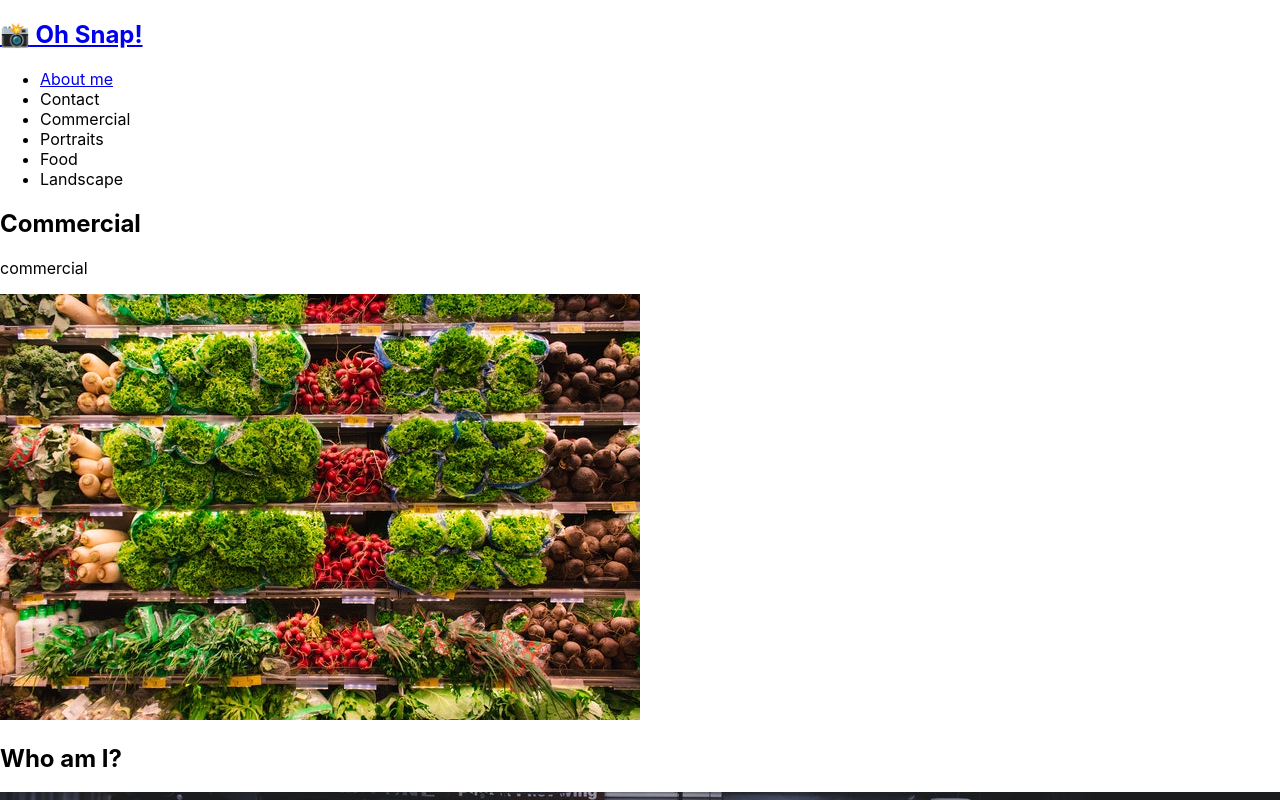
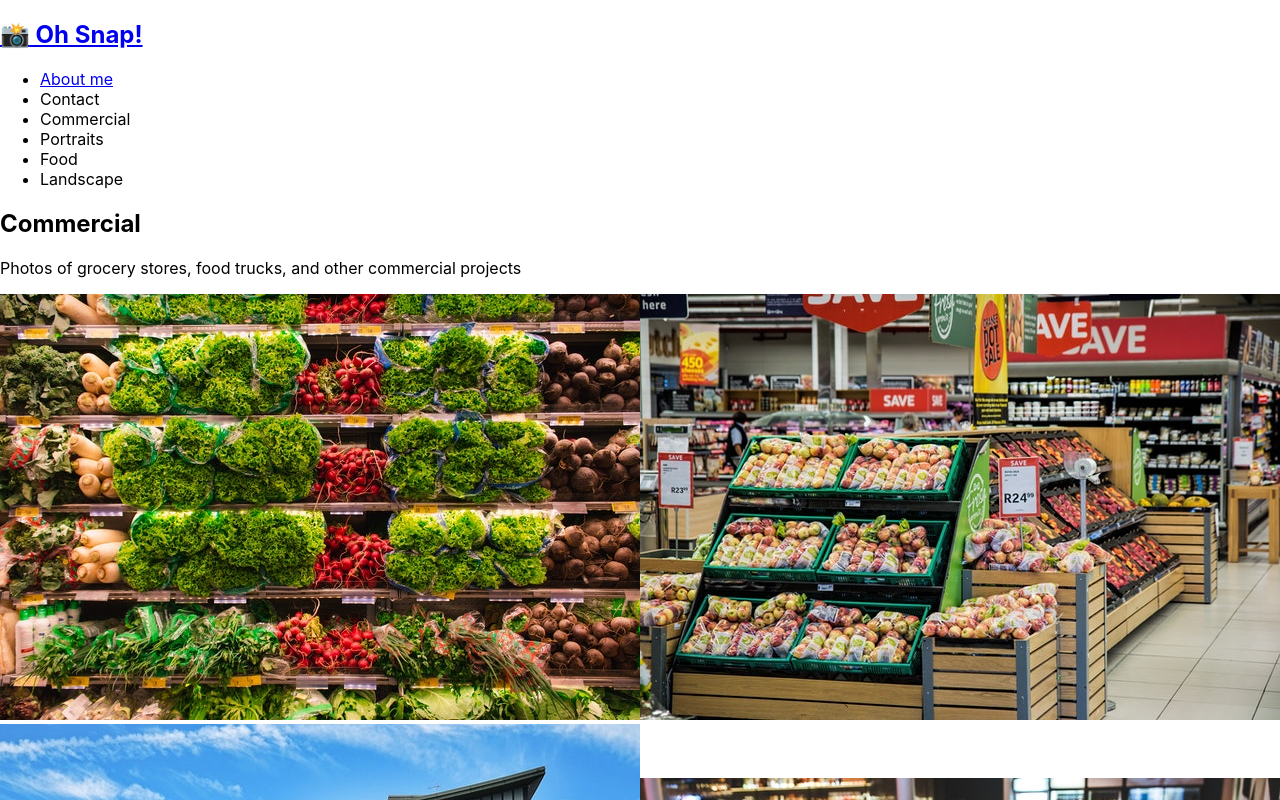
Before and after one commit to JunyaQ/photoGallery, a React (Create React App) app in the folder photo-port/: page / in a window 1280 px wide. Shown: the top 800 px of the page. Built offline with nearby package versions, Linux system fonts and the light colour scheme.

Commit message:
add photos

```diff
--- a/photo-port/src/App.js
+++ b/photo-port/src/App.js
@@ -1,15 +1,30 @@
-import React from 'react';
+import React, { useState } from 'react';
 import Nav from './components/Nav';
 import About from './components/About';
-import Gallery from "./components/Gallery";
+import Gallery from './components/Gallery';
 
 function App() {
+  const [categories] = useState([
+    {
+      name: 'commercial',
+      description: 'Photos of grocery stores, food trucks, and other commercial projects',
+    },
+    { name: 'portraits', description: 'Portraits of people in my life' },
+    { name: 'food', description: 'Delicious delicacies' },
+    { name: 'landscape', description: 'Fields, farmhouses, waterfalls, and the beauty of nature' },
+  ]);
+
+  const [currentCategory, setCurrentCategory] = useState(categories[0]);
 
   return (
     <div>
-      <Nav></Nav>
+      <Nav
+        categories={categories}
+        setCurrentCategory={setCurrentCategory}
+        currentCategory={currentCategory}
+      ></Nav>
       <main>
-        <Gallery></Gallery>
+        <Gallery currentCategory={currentCategory}></Gallery>
         <About></About>
       </main>
     </div>
--- a/photo-port/src/components/Gallery/index.jsx
+++ b/photo-port/src/components/Gallery/index.jsx
@@ -1,24 +1,14 @@
-import React from "react";
+import React from 'react';
+import PhotoList from '../PhotoList';
 import { capitalizeFirstLetter } from '../../utils/helpers';
-import photo from "../../assets/small/commercial/0.jpg";
 
 function Gallery(props) {
-  const currentCategory = {
-    name: "commercial",
-    description:
-      "Photos of grocery stores, food trucks, and other commercial projects",
-  };
+  const { currentCategory } = props;
   return (
     <section>
-      <h1>{capitalizeFirstLetter(currentCategory.name)}</h1>
-      <p>{currentCategory.name}</p>
-      <div className="flex-row">
-          <img
-            src={photo}
-            alt="Commercial Example"
-            className="img-thumbnail mx-1"
-          />
-      </div>
+      <h1 data-testid="h1tag">{capitalizeFirstLetter(currentCategory.name)}</h1>
+      <p>{currentCategory.description}</p>
+      <PhotoList category={currentCategory.name} />
     </section>
   );
 }
--- a/photo-port/src/components/Nav/index.jsx
+++ b/photo-port/src/components/Nav/index.jsx
@@ -1,14 +1,13 @@
 import React from "react";
 import { capitalizeFirstLetter } from "../../utils/helpers";
 
-function Nav() {
+function Nav(props) {
+  const {
+    categories = [],
+    setCurrentCategory,
+    currentCategory,
+  } = props;
 
-  const  categories = [
-    { name: 'Commercial', description: 'Photos of grocery stores, food trucks, and other commercial projects' },
-    { name: 'Portraits', description: 'Portraits of people in my life' },
-    { name: 'Food', description: 'Delicious delicacies' },
-    { name: 'Landscape', description: 'Fields, farmhouses, waterfalls, and the beauty of nature' }
-  ];
 
   const handleClick = (item) => {
     console.log(item);
@@ -25,7 +24,7 @@
       <nav>
         <ul className="flex-row">
           <li className="mx-2">
-            <a data-testid="about" href="#about" onClick={() => handleClick("About")}>
+            <a data-testid="about" href="#about">
               About me
             </a>
           </li>
@@ -34,15 +33,22 @@
               Contact
             </span>
           </li>
-          {
-            categories.map((category) => (
-              <li className="mx-1" key={category.name} >
-                <span onClick={() => { handleClick(category.name); }}>
-                 {capitalizeFirstLetter(category.name)}
-                </span>
-              </li>
-            ))
-          }
+          {categories.map((category) => (
+            <li
+              className={`mx-1 ${
+                currentCategory.name === category.name
+                }`}
+              key={category.name}
+            >
+              <span
+                onClick={() => {
+                  setCurrentCategory(category);
+                }}
+              >
+                {capitalizeFirstLetter(category.name)}
+              </span>
+            </li>
+          ))}
         </ul>
       </nav>
     </header>
--- /dev/null
+++ b/photo-port/src/components/PhotoList/index.jsx
@@ -0,0 +1,139 @@
+import React, { useState } from 'react';
+
+const PhotoList = ({ category }) => {
+  const [photos] = useState([
+    {
+      name: 'Grocery aisle',
+      category: 'commercial',
+      description:
+        'Lorem ipsum dolor sit amet, consectetur adipiscing elit. Nunc ultricie'
+    },
+    {
+      name: 'Grocery booth',
+      category: 'commercial',
+      description:
+        'Lorem ipsum dolor sit amet, consectetur adipiscing elit. Nunc ultricie'
+    },
+    {
+      name: 'Building exterior',
+      category: 'commercial',
+      description:
+        'Lorem ipsum dolor sit amet, consectetur adipiscing elit. Nunc ultricie'
+    },
+    {
+      name: 'Restaurant table',
+      category: 'commercial',
+      description:
+        'Lorem ipsum dolor sit amet, consectetur adipiscing elit. Nunc ultricie'
+    },
+    {
+      name: 'Cafe interior',
+      category: 'commercial',
+      description:
+        'Lorem ipsum dolor sit amet, consectetur adipiscing elit. Nunc ultricie'
+    },
+    {
+      name: 'Cat green eyes',
+      category: 'portraits',
+      description:
+        'Lorem ipsum dolor sit amet, consectetur adipiscing elit. Nunc ultricie'
+    },
+    {
+      name: 'Green parrot',
+      category: 'portraits',
+      description:
+        'Lorem ipsum dolor sit amet, consectetur adipiscing elit. Nunc ultricie'
+    },
+    {
+      name: 'Yellow macaw',
+      category: 'portraits',
+      description:
+        'Lorem ipsum dolor sit amet, consectetur adipiscing elit. Nunc ultricie'
+    },
+    {
+      name: 'Pug smile',
+      category: 'portraits',
+      description:
+        'Lorem ipsum dolor sit amet, consectetur adipiscing elit. Nunc ultricie'
+    },
+    {
+      name: 'Pancakes',
+      category: 'food',
+      description:
+        'Lorem ipsum dolor sit amet, consectetur adipiscing elit. Nunc ultricie'
+    },
+    {
+      name: 'Burrito',
+      category: 'food',
+      description:
+        'Lorem ipsum dolor sit amet, consectetur adipiscing elit. Nunc ultricie'
+    },
+    {
+      name: 'Scallop pasta',
+      category: 'food',
+      description:
+        'Lorem ipsum dolor sit amet, consectetur adipiscing elit. Nunc ultricie'
+    },
+    {
+      name: 'Burger',
+      category: 'food',
+      description:
+        'Lorem ipsum dolor sit amet, consectetur adipiscing elit. Nunc ultricie'
+    },
+    {
+      name: 'Fruit bowl',
+      category: 'food',
+      description:
+        'Lorem ipsum dolor sit amet, consectetur adipiscing elit. Nunc ultricie'
+    },
+    {
+      name: 'Green river',
+      category: 'landscape',
+      description:
+        'Lorem ipsum dolor sit amet, consectetur adipiscing elit. Nunc ultricie'
+    },
+    {
+      name: 'Docks',
+      category: 'landscape',
+      description:
+        'Lorem ipsum dolor sit amet, consectetur adipiscing elit. Nunc ultricie'
+    },
+    {
+      name: 'Panoramic village by sea',
+      category: 'landscape',
+      description:
+        'Lorem ipsum dolor sit amet, consectetur adipiscing elit. Nunc ultricie'
+    },
+    {
+      name: 'Domestic landscape',
+      category: 'landscape',
+      description:
+        'Lorem ipsum dolor sit amet, consectetur adipiscing elit. Nunc ultricie'
+    },
+    {
+      name: 'Park bench',
+      category: 'landscape',
+      description:
+        'Lorem ipsum dolor sit amet, consectetur adipiscing elit. Nunc ultricie'
+    }
+  ]);
+
+  const currentPhotos = photos.filter(photo => photo.category === category);
+
+  return (
+    <div>
+      <div className="flex-row">
+        {currentPhotos.map((image, i) => (
+          <img
+            src={require(`../../assets/small/${category}/${i}.jpg`)}
+            alt={image.name}
+            className="img-thumbnail mx-1"
+            key={image.name}
+          />
+        ))}
+      </div>
+    </div>
+  );
+};
+
+export default PhotoList;
```
